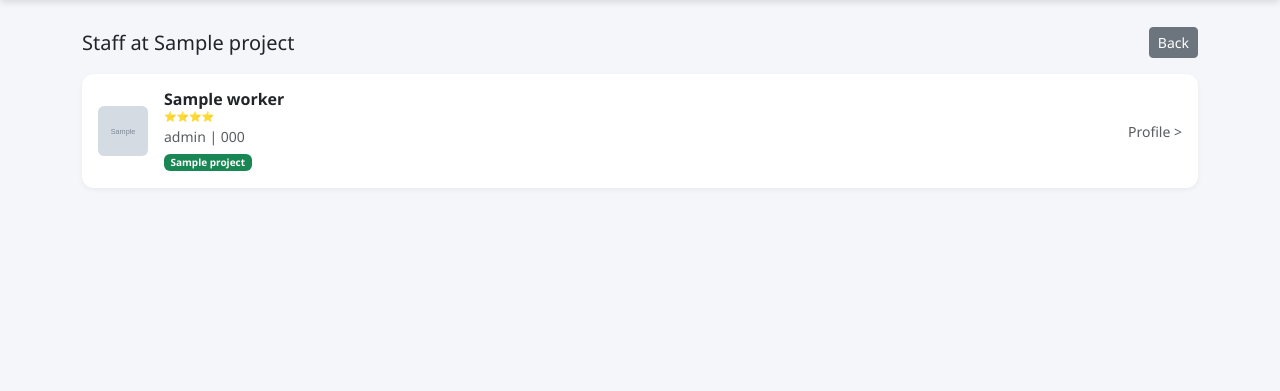
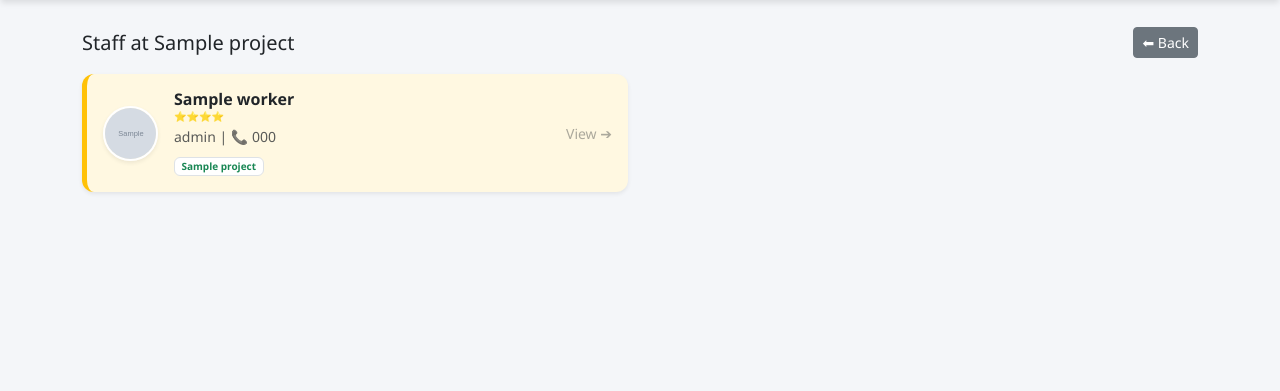
Before and after one commit to rajatpoddar/PPT_Builders, a Flask app: page /project_workers/1 in a window 1280 px wide. Shown: the part 51-442 px from the top of the page. Run offline with Flask 3, Linux system fonts and the light colour scheme; a user stored in the database is signed in; tables that the repository leaves empty hold one stand-in row (values such as "Sample post"); grey boxes marked "Sample" are stand-in pictures.

Commit message:
add color coding for mistri and labour

```diff
--- a/app.py
+++ b/app.py
@@ -510,7 +510,9 @@ def attendance():
     workers = conn.execute('''SELECT w.*, p.name as project_name
                               FROM workers w
                               LEFT JOIN projects p ON w.project_id = p.id
+                              WHERE w.project_id IS NOT NULL AND w.project_id > 0
                               ORDER BY w.role, w.name''').fetchall()
+
     conn.close()
     return render_template('attendance.html', workers=workers, today_date=today_date)
 
--- a/templates/attendance.html
+++ b/templates/attendance.html
@@ -17,7 +17,10 @@
 
     <div class="pb-5">
         {% for w in workers %}
-        <div class="card stat-card mb-3 border-0 shadow-sm">
+
+        <div class="card stat-card mb-3 border-0 shadow-sm"
+             style="{% if w.role == 'Mistri' %}background-color: #e7f3ff; border-left: 5px solid #0d6efd;{% else %}background-color: #fff8e1; border-left: 5px solid #ffc107;{% endif %}">
+
             <div class="card-body p-3">
                 <div class="d-flex align-items-center mb-3">
                     {% if w.photo_path %}
--- a/templates/payments.html
+++ b/templates/payments.html
@@ -20,7 +20,9 @@
 
 <div class="row pb-5"> {% for s in summary %}
 <div class="col-md-6 mb-3">
-    <div class="card stat-card border-0 shadow-sm">
+    <div class="card stat-card border-0 shadow-sm"
+         style="{% if s.role == 'Mistri' %}background-color: #e7f3ff; border-left: 5px solid #0d6efd;{% else %}background-color: #fff8e1; border-left: 5px solid #ffc107;{% endif %}">
+
         <div class="card-body p-3">
             <div class="d-flex justify-content-between align-items-center mb-2">
                 <div>
--- a/templates/worker_list.html
+++ b/templates/worker_list.html
@@ -3,38 +3,49 @@
 
 <div class="d-flex justify-content-between align-items-center mb-3">
     <h5 class="mb-0">{{ title }}</h5>
-    <a href="{{ url_for('dashboard') }}" class="btn btn-sm btn-secondary">Back</a>
+    <a href="javascript:history.back()" class="btn btn-sm btn-secondary">⬅ Back</a>
 </div>
 
 <div class="row">
     {% for w in workers %}
-    <div class="col-12 mb-2">
+    <div class="col-md-6 mb-3">
         <a href="{{ url_for('worker_profile', worker_id=w.id) }}" class="text-decoration-none">
-            <div class="card stat-card">
+
+            <div class="card stat-card border-0 shadow-sm"
+                 style="{% if w.role == 'Mistri' %}background-color: #e7f3ff !important; border-left: 5px solid #0d6efd !important;{% else %}background-color: #fff8e1 !important; border-left: 5px solid #ffc107 !important;{% endif %}">
+
                 <div class="card-body p-3 d-flex align-items-center">
+
                     {% if w.photo_path %}
-                    <img src="{{ url_for('uploaded_file', filename=w.photo_path) }}" class="rounded me-3" style="width: 50px; height: 50px; object-fit: cover;">
+                    <img src="{{ url_for('uploaded_file', filename=w.photo_path) }}"
+                         loading="lazy"
+                         class="rounded-circle me-3 border border-2 border-white shadow-sm"
+                         style="width: 55px; height: 55px; object-fit: cover;">
                     {% else %}
-                    <div class="rounded bg-secondary text-white d-flex align-items-center justify-content-center me-3" style="width: 50px; height: 50px;">👤</div>
+                    <div class="rounded-circle bg-white text-secondary d-flex align-items-center justify-content-center me-3 border shadow-sm"
+                         style="width: 55px; height: 55px; font-size: 24px;">👤</div>
                     {% endif %}
 
-                    <div>
+                    <div class="flex-grow-1">
                         <h6 class="mb-0 text-dark fw-bold">{{ w.name }}</h6>
 
                         <div class="text-warning" style="font-size: 10px;">
                             {% if w.rating %}{% for i in range(w.rating) %}⭐{% endfor %}{% endif %}
                         </div>
 
-                        <small class="text-muted">{{ w.role }} | {{ w.phone }}</small><br>
-                        {% if w.project_name %}
-                        <span class="badge bg-success" style="font-size: 10px;">{{ w.project_name }}</span>
-                        {% else %}
-                        <span class="badge bg-danger" style="font-size: 10px;">Idle</span>
-                        {% endif %}
+                        <small class="text-muted">{{ w.role }} | 📞 {{ w.phone or 'No Num' }}</small>
+
+                        <div class="mt-1">
+                            {% if w.project_name %}
+                            <span class="badge bg-white text-success border" style="font-size: 10px;">{{ w.project_name }}</span>
+                            {% else %}
+                            <span class="badge bg-white text-danger border" style="font-size: 10px;">Idle / Baitha Hua</span>
+                            {% endif %}
+                        </div>
                     </div>
 
-                    <div class="ms-auto text-end">
-                         <span class="text-muted small">Profile ></span>
+                    <div class="text-end text-muted opacity-50">
+                         <span class="small">View ➔</span>
                     </div>
                 </div>
             </div>
```
Also changed, not shown: templates/add_worker.html (+22 -13 lines), templates/attendance_report.html (+12 -28 lines).
